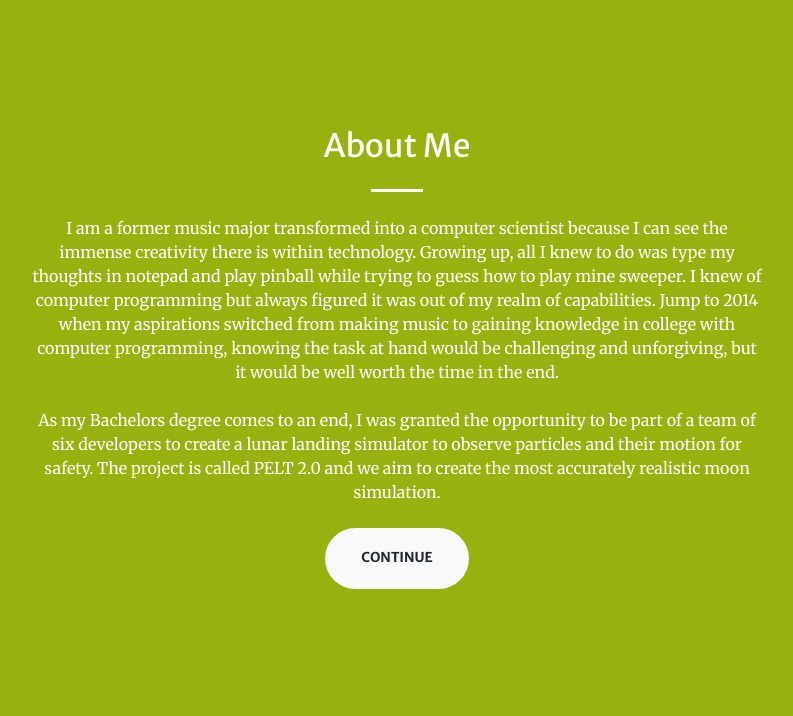
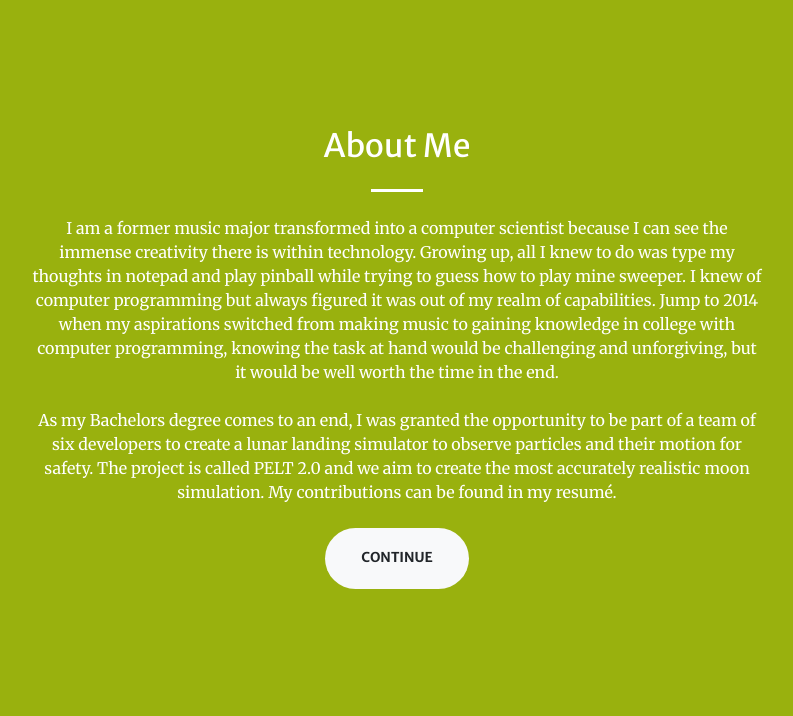
Before and after one commit to joemface/portfolio, a Flask app: page / in a window 1280 px wide. Shown: the part 801-1517 px from the top of the page, without its empty margins (243-1036 px from the left). Run offline with Flask 2, Linux system fonts and the light colour scheme; some libraries are stand-ins or nearby versions.

Commit message:
updated webpage about me

```diff
--- a/templates/index.html
+++ b/templates/index.html
@@ -128,7 +128,8 @@
               As my Bachelors degree comes to an end, I was granted the opportunity
               to be part of a team of six developers to create a lunar landing simulator
               to observe particles and their motion for safety. The project is called PELT 2.0 and
-              we aim to create the most accurately realistic moon simulation.
+              we aim to create the most accurately realistic moon simulation. My contributions can
+              be found in my resumé.
             </p>
             <a class="btn btn-light btn-xl js-scroll-trigger" href="#services"
               >Continue</a
```
